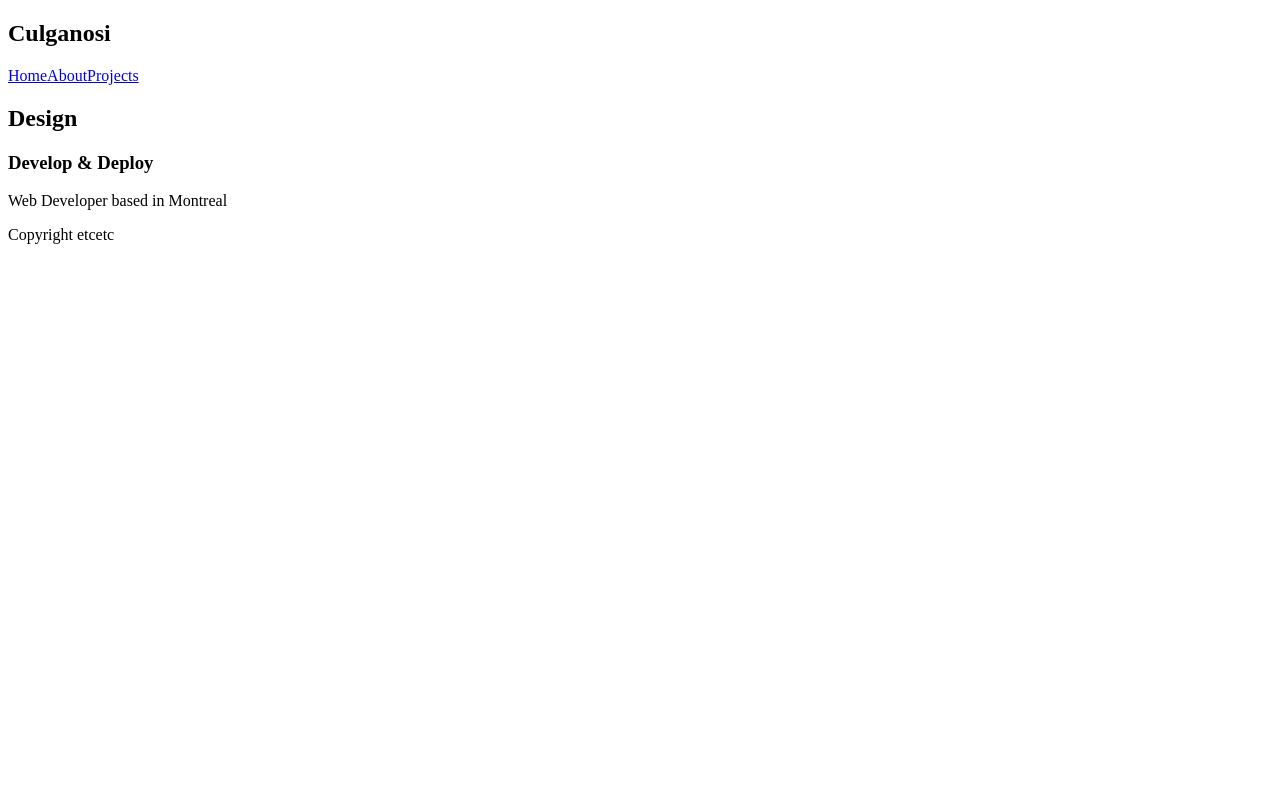
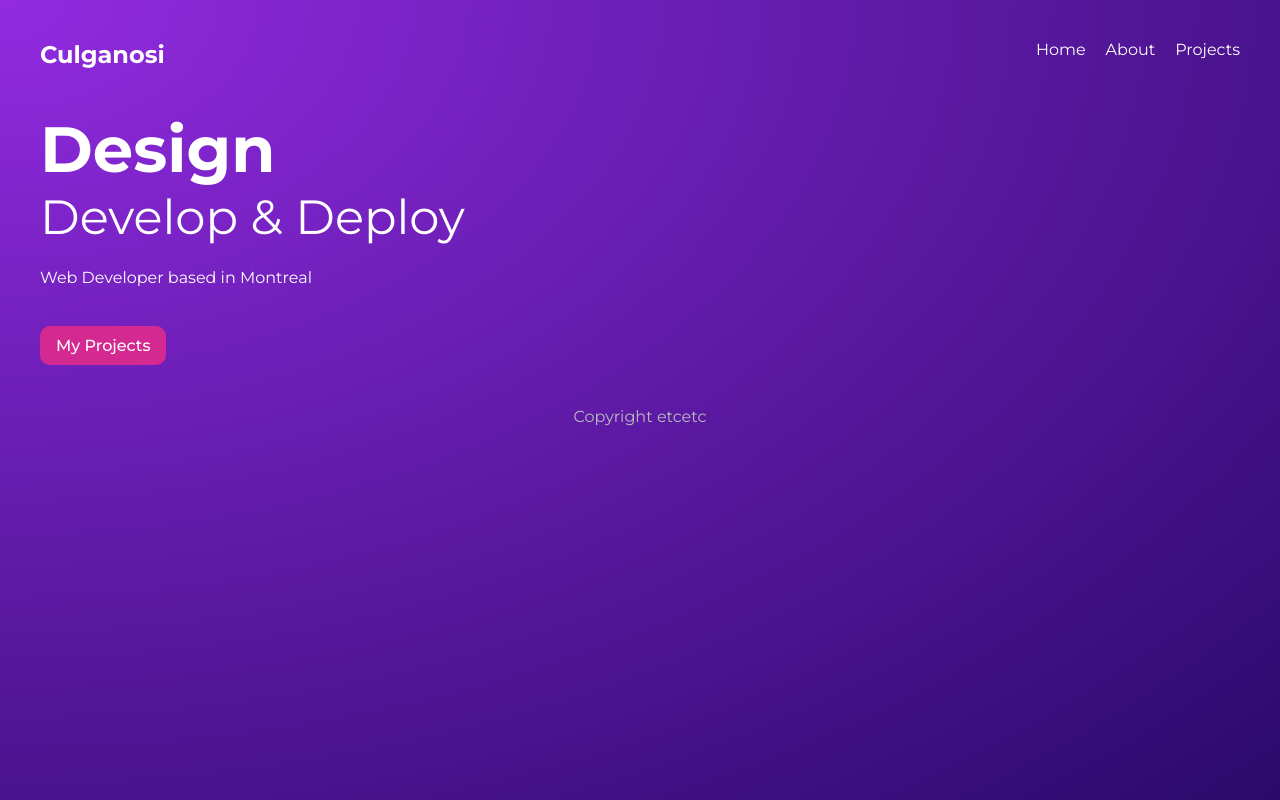
Before and after one commit to Culganosi/culg-port, a Gatsby site: page / in a window 1280 px wide. Built offline with nearby package versions, Linux system fonts and the light colour scheme; Gatsby itself is replaced by a stand-in of ours.

Commit message:
add styling

```diff
--- a/src/components/Layout.js
+++ b/src/components/Layout.js
@@ -1,5 +1,6 @@
 import React from "react";
 import Navbar from "./Navbar";
+import "../styles/global.css";
 
 export default function Layout({ children }) {
   return (
--- a/src/pages/index.js
+++ b/src/pages/index.js
@@ -1,14 +1,19 @@
+import { Link } from "gatsby";
 import * as React from "react";
 import Layout from "../components/Layout";
+import * as styles from "../styles/home.module.css";
 
 export default function Home() {
   return (
     <Layout>
-      <section>
+      <section className={styles.header}>
         <div>
           <h2>Design</h2>
           <h3>Develop & Deploy</h3>
           <p>Web Developer based in Montreal</p>
+          <Link className={styles.btn} to="/projects">
+            My Projects
+          </Link>
         </div>
       </section>
     </Layout>
--- a/src/pages/projects/index.js
+++ b/src/pages/projects/index.js
@@ -1,10 +1,11 @@
 import React from "react";
 import Layout from "../../components/Layout";
+import * as styles from "../../styles/projects.module.css";
 
 export default function Projects({ children }) {
   return (
     <Layout>
-      <div>
+      <div className={styles.portfolio}>
         <h2>Portfolio</h2>
         <h3>Projects && Websites I've Made.</h3>
       </div>
--- /dev/null
+++ b/src/styles/global.css
@@ -0,0 +1,50 @@
+@import url('https://fonts.googleapis.com/css2?family=Montserrat:wght@300;400;500;700&display=swap');
+
+* {
+  margin: 0;
+  padding: 0;
+  text-decoration: none;
+  font-family: "Montserrat";
+  color: white;
+}
+html, body {
+  min-height: 100%;
+}
+body {
+  background: radial-gradient(at top left, rgba(146,43,225,1) 0%, rgba(43,9,107,1) 100%);
+  background-repeat: no-repeat;
+}
+p {
+  margin: 16px auto;
+  line-height: 1.5em;
+}
+
+/* layout & nav */
+.layout {
+  max-width: 1200px;
+  margin: 0 auto;
+}
+nav {
+  display: grid;
+  grid-template-columns: 1fr 1fr;
+  margin: 40px auto;
+}
+nav .links {
+  display: inline-block;
+  text-align: right;
+}
+nav a {
+  display: inline-block;
+  margin-left: 20px;
+  font-weight: 400;
+  padding-bottom: 8px;
+  border-bottom: 3px solid transparent;
+}
+nav a:hover {
+  border-color: white;
+}
+footer p{
+  text-align: center;
+  color: #bbb;
+  margin: 40px auto;
+}
--- /dev/null
+++ b/src/styles/home.module.css
@@ -0,0 +1,22 @@
+.header {
+    display: grid;
+    grid-template-columns: 1fr 1fr;
+    grid-gap: 40px;
+    align-items: center;
+  }
+  .header h2 {
+    font-size: 4em;
+  }
+  .header h3 {
+    font-size: 3em;
+    font-weight: 400;
+    margin-bottom: 20px;
+  }
+  .btn {
+    display: inline-block;
+    background: #D42990;
+    padding: 10px 16px;
+    border-radius: 10px;
+    margin-top: 20px;
+    font-weight: 500;
+  }
```
Also changed, not shown: src/styles/projects.module.css (added, +11 -0 lines).
